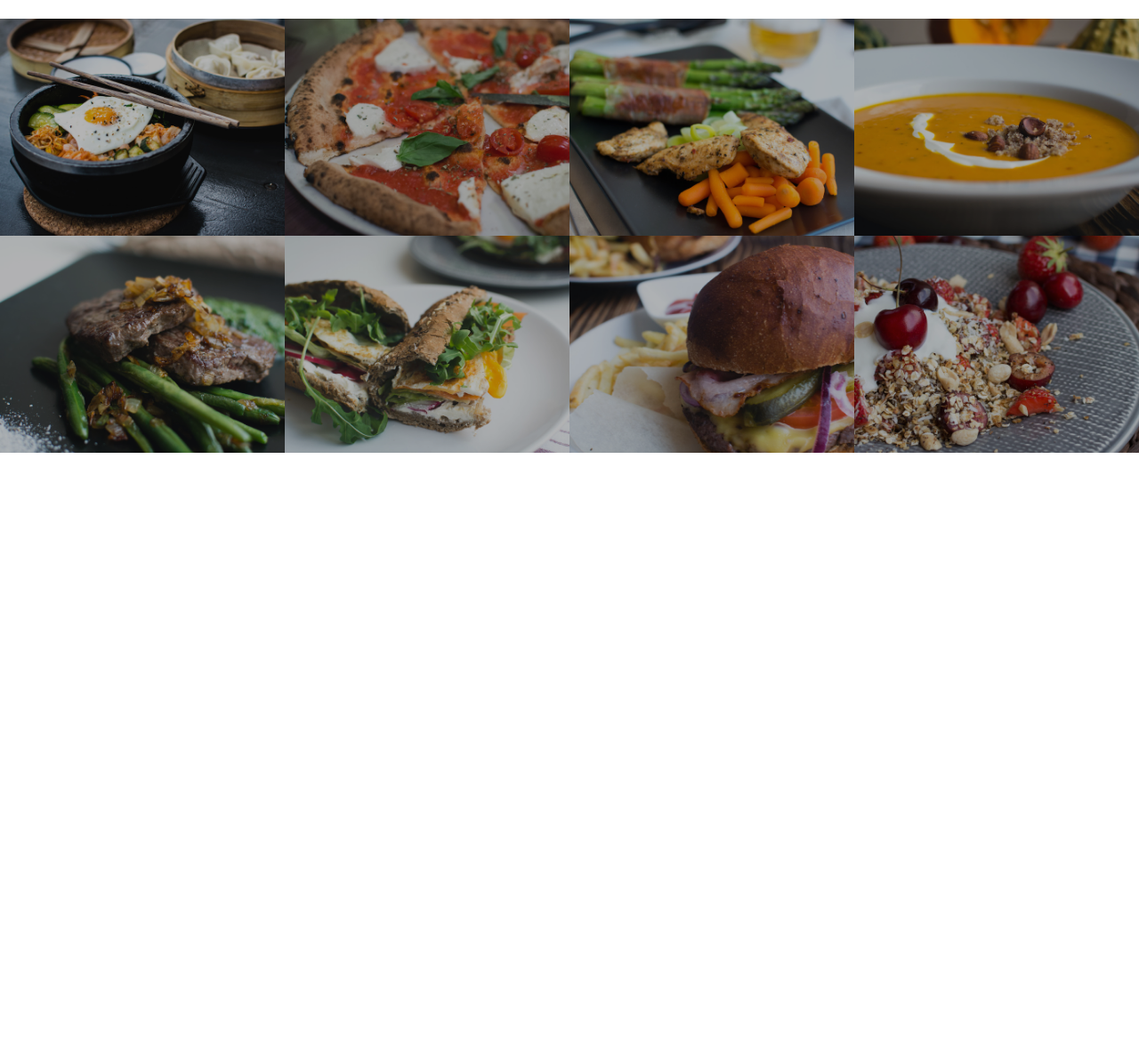
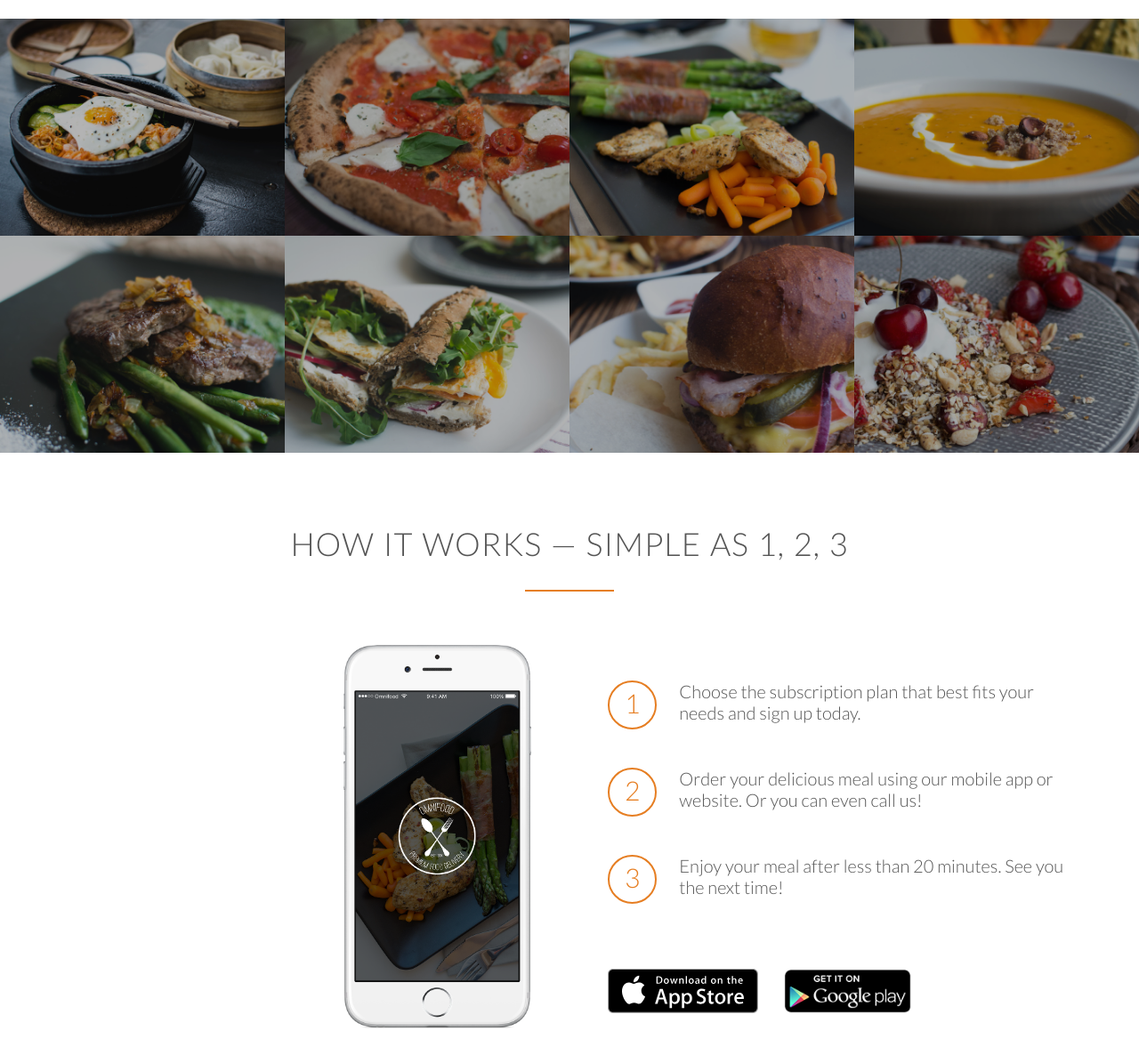
Before and after one commit to edlla/JoP-MyProject, a plain HTML site: page index.html in a window 1280 px wide. Shown: the part 1504-2699 px from the top of the page at 89% size. Before the commit the page ends 2013 px from the top, so only its background shows below. Drawn offline with nearby package versions, Linux system fonts and the light colour scheme.

Commit message:
Completed the STEPS section

```diff
--- a/index.html
+++ b/index.html
@@ -62,7 +62,7 @@
     </section>
 
     <section class="section-meals">
-        <ul class="meals-showcase">
+        <ul class="meals-showcase clearfix">
             <li>
                 <figure class="meals-photo">
                     <img src="resources/img/1.jpg" alt="Korean bibimbap with egg and vegetables">
@@ -84,7 +84,7 @@
                 </figure>
             </li>
         </ul>
-        <ul class="meals-showcase">
+        <ul class="meals-showcase clearfix">
             <li>
                 <figure class="meals-photo"><img src="resources/img/5.jpg" alt="Paleo beef steak with vegetables"></figure>
             </li>
@@ -100,7 +100,42 @@
         </ul>
     </section>
 
+    <section class="section-steps">
+        <div class="row">
+            <h2>How it works &mdash; Simple as 1, 2, 3</h2>
+        </div>
+        <div class="row">
+            <div class="col span-1-of-2 steps-box">
+                <img src="resources/img/app-iPhone.png" alt="Omnifood app on i-Phone" class="app-screen">
+            </div>
+            <div class="col span-1-of-2 steps-box">
+                <div class="works-step">
+                    <div>1</div>
+                    <p>Choose the subscription plan that best fits your needs and sign up today.</p>
+                </div>
+                <div class="works-step">
+                    <div>2</div>
+                    <p>Order your delicious meal using our mobile app or website. Or you can even call us!</p>
+                </div>
+                <div class="works-step">
+                    <div>3</div>
+                    <p>Enjoy your meal after less than 20 minutes. See you the next time!</p>
+                </div>
+
+                <a href="#" class="btn-app"><img src="resources/img/download-app.svg" alt="i-Phone Download"></a>
+                <a href="#" class="btn-app"><img src="resources/img/download-app-android.png" alt="Anddroid Download"></a>
+            </div>
+        </div>
+    </section>
+
     <script type="module" src="https://unpkg.com/ionicons@5.5.2/dist/ionicons/ionicons.esm.js"></script>
 <script nomodule src="https://unpkg.com/ionicons@5.5.2/dist/ionicons/ionicons.js"></script>
 </body>
 </html>
+<!--
+    Title:
+
+    1.
+    2.
+    3.
+-->
--- a/resources/css/styles.css
+++ b/resources/css/styles.css
@@ -17,6 +17,16 @@ html {
     font-size: 20px;
     font-weight: 300;
     text-rendering: optimizeLegibility;
+}
+
+
+.clearfix {zoom:1}
+.clearfix::after {
+    content: '.';
+    clear: both;
+    display: block;
+    height: 0;
+    visibility: hidden;
 }
 
 /*--------------------------------------*/
@@ -235,3 +245,50 @@ header{
     opacity: 1;
     transform: scale(1.03);
 }
+
+/*---------------------------------------------*/
+/*HOW IT WORKS*/
+/*---------------------------------------------*/
+
+.steps-box:first-child {
+    text-align: right;
+    padding-right: 3%;
+    margin-top: 30px;
+}
+
+.steps-box:last-child {
+    padding-left: 3%;
+    margin-top: 70px;
+}
+
+.app-screen {
+    width: 40%;
+}
+
+.works-step {
+    margin-bottom: 50px;
+}
+
+.works-step:last-of-type {
+    margin-bottom: 80px;
+}
+
+.works-step div {
+    color: #e67e22;
+    border: 2px solid #e67e22;
+    display: inline-block;
+    width: 55px;
+    height: 55px;
+    border-radius: 50%;
+    text-align: center;
+    font-size: 150%;
+    margin-right: 25px;
+    padding: 5px;
+    float: left;
+}
+
+.btn-app img {
+    height: 50px;
+    width: auto;
+    margin-right: 25px;
+}
```
